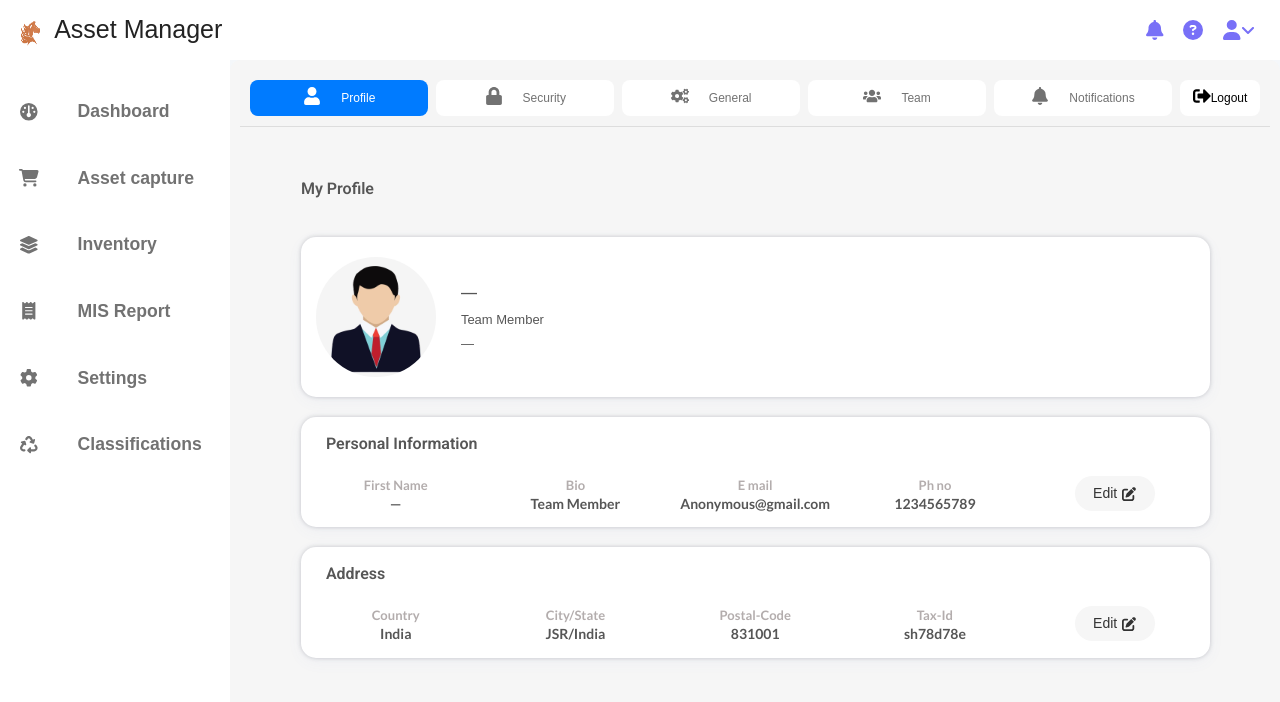
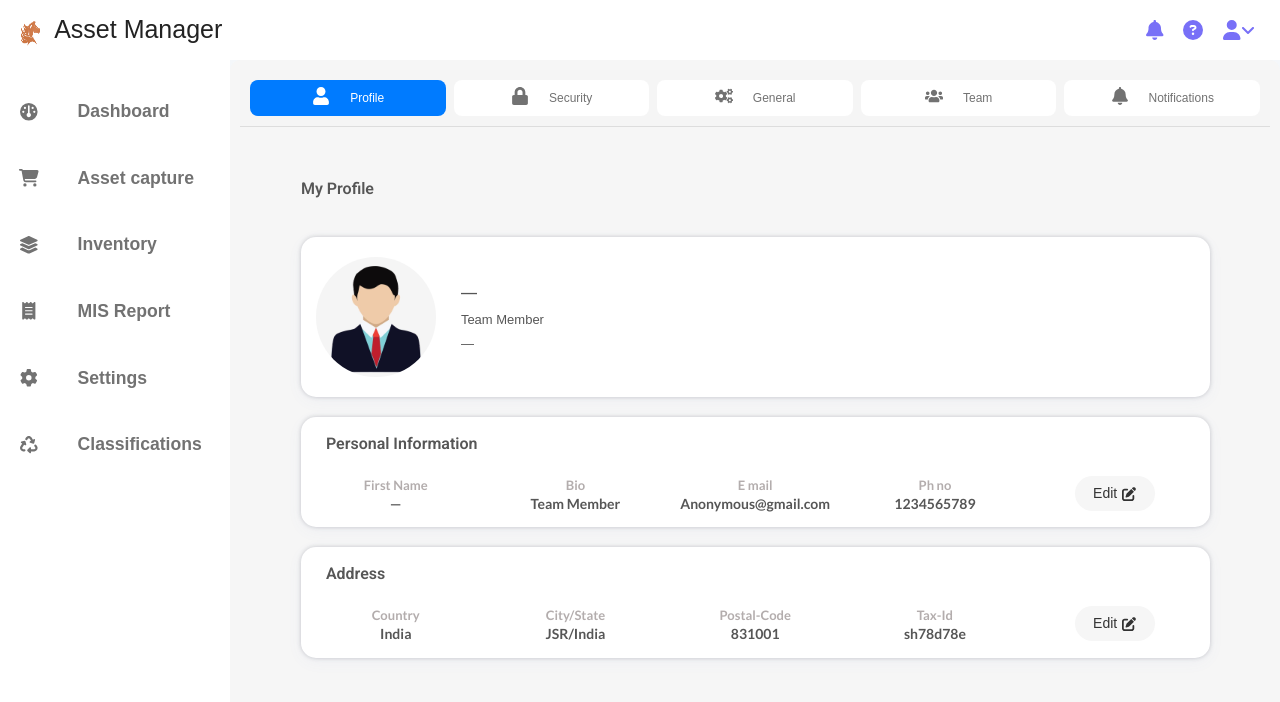
Before and after one commit to AnujNdas/Asset-manager-new, a React (Create React App) app in the folder frontend/: page /setting/profile in a window 1280 px wide. Shown: the top 702 px of the page. Built offline with nearby package versions, Linux system fonts and the light colour scheme; no server answers; sample sign-in values are in the browser's storage.

Commit message:
Update Setting.jsx

```diff
--- a/frontend/src/Pages/Setting.jsx
+++ b/frontend/src/Pages/Setting.jsx
@@ -39,23 +39,23 @@ const Setting = () => {
   ];
 
   // Logout
-  const handleLogout = () => {
-    Swal.fire({
-      title: "Are you sure?",
-      text: "You will be logged out.",
-      icon: "warning",
-      showCancelButton: true,
-      confirmButtonText: "Logout",
-    }).then((result) => {
-      if (result.isConfirmed) {
-        sessionStorage.removeItem("token");
-        sessionStorage.removeItem("username");
-        sessionStorage.removeItem("user");
-        setUserData(null);
-        navigate("/user/login");
-      }
-    });
-  };
+  // const handleLogout = () => {
+  //   Swal.fire({
+  //     title: "Are you sure?",
+  //     text: "You will be logged out.",
+  //     icon: "warning",
+  //     showCancelButton: true,
+  //     confirmButtonText: "Logout",
+  //   }).then((result) => {
+  //     if (result.isConfirmed) {
+  //       sessionStorage.removeItem("token");
+  //       sessionStorage.removeItem("username");
+  //       sessionStorage.removeItem("user");
+  //       setUserData(null);
+  //       navigate("/user/login");
+  //     }
+  //   });
+  // };
 
   // Fetch user data (with cache)
   useEffect(() => {
@@ -110,10 +110,10 @@ const Setting = () => {
             <span className="tab-text">{label}</span>
           </Link>
         ))}
-        <button onClick={handleLogout} className="logout-tab">
+{/*         <button onClick={handleLogout} className="logout-tab">
           <FaSignOutAlt className="tab-icon" />
           <span className="tab-text">Logout</span>
-        </button>
+        </button> */}
       </nav>
 
       {/* Content */}
```
